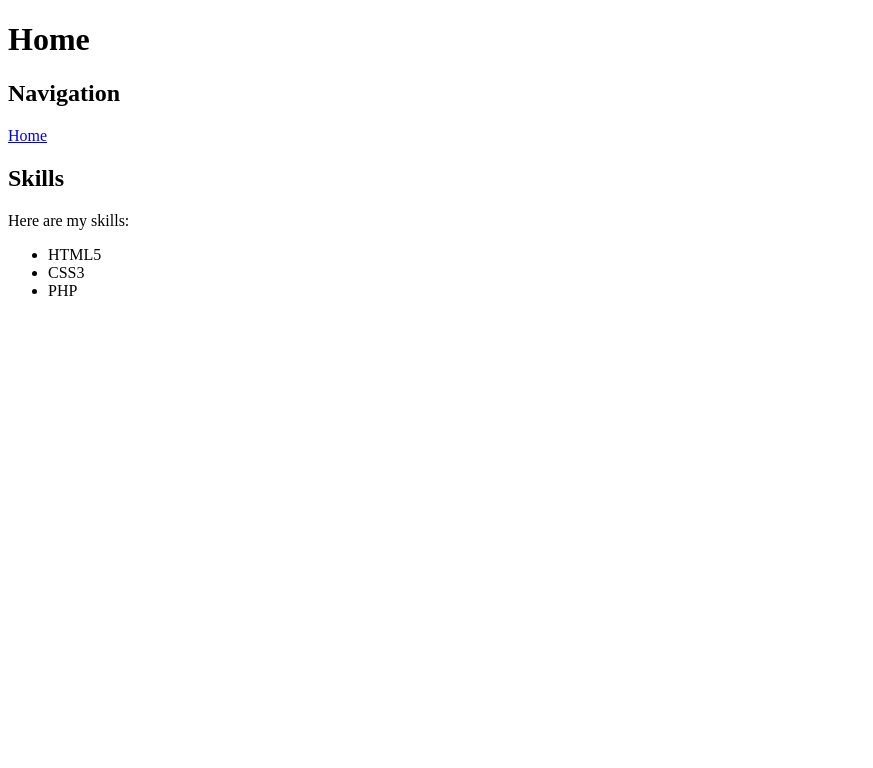
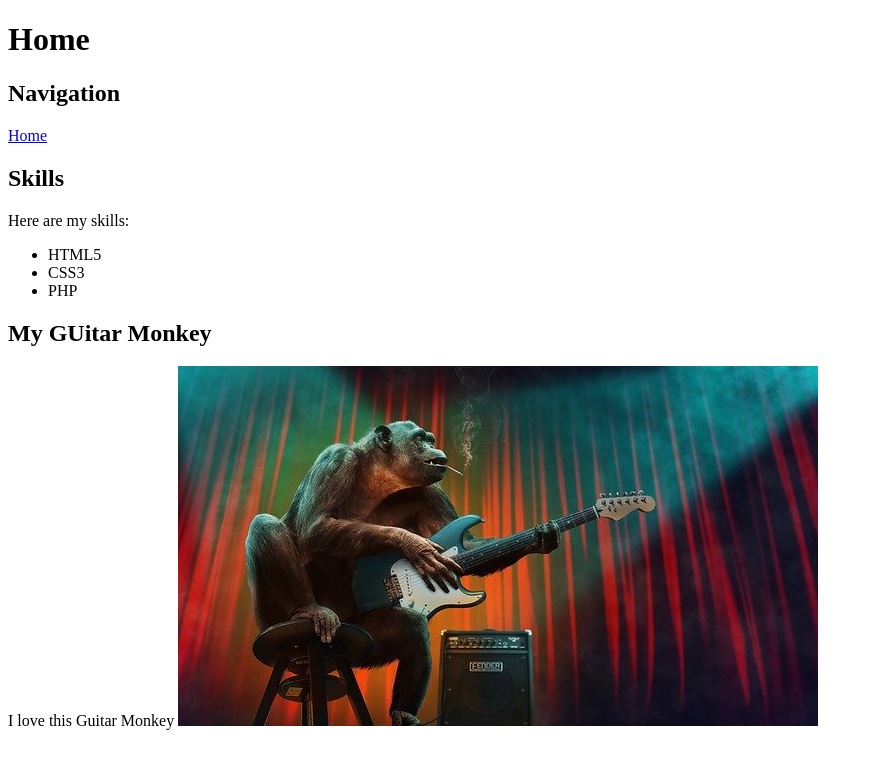
Before and after one commit to Gibson19/html--webpage-, a plain HTML site: page Index.html in a window 1280 px wide. Shown: the whole page, without its empty margins (0-873 px from the left). Drawn offline with Linux system fonts and the light colour scheme.

Commit message:
added monkey image

```diff
--- a/Index.html
+++ b/Index.html
@@ -40,6 +40,18 @@
 <li>PHP</li>
 
 </ul>
+<h2>My GUitar Monkey</h2>
+
+<p>I love this Guitar Monkey
+
+    <img src= "music-3507317_640.jpg" alt="guitar monkey smoking">
+
+
+
+</p>
+
+
+
 
 
     </body>
```
Also changed, not shown: music-3507317_640.jpg (added), 1 other file.
